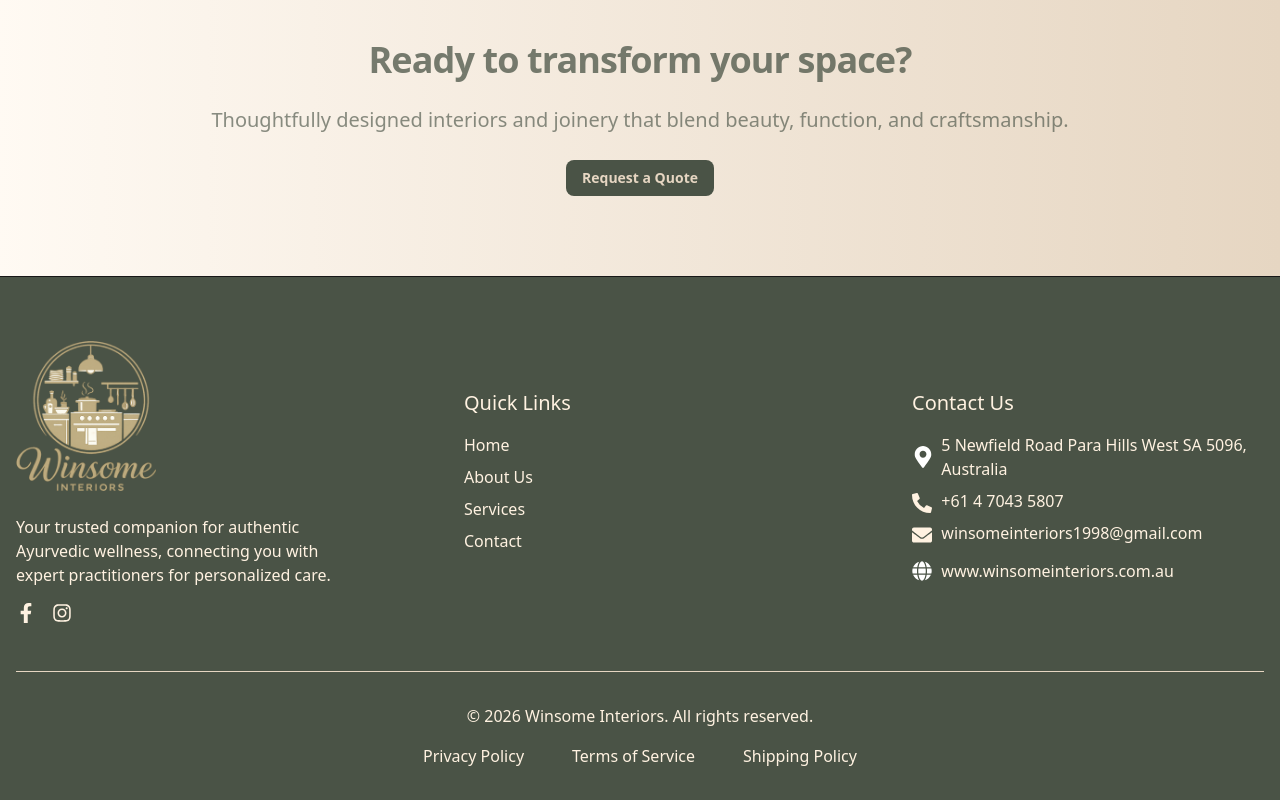
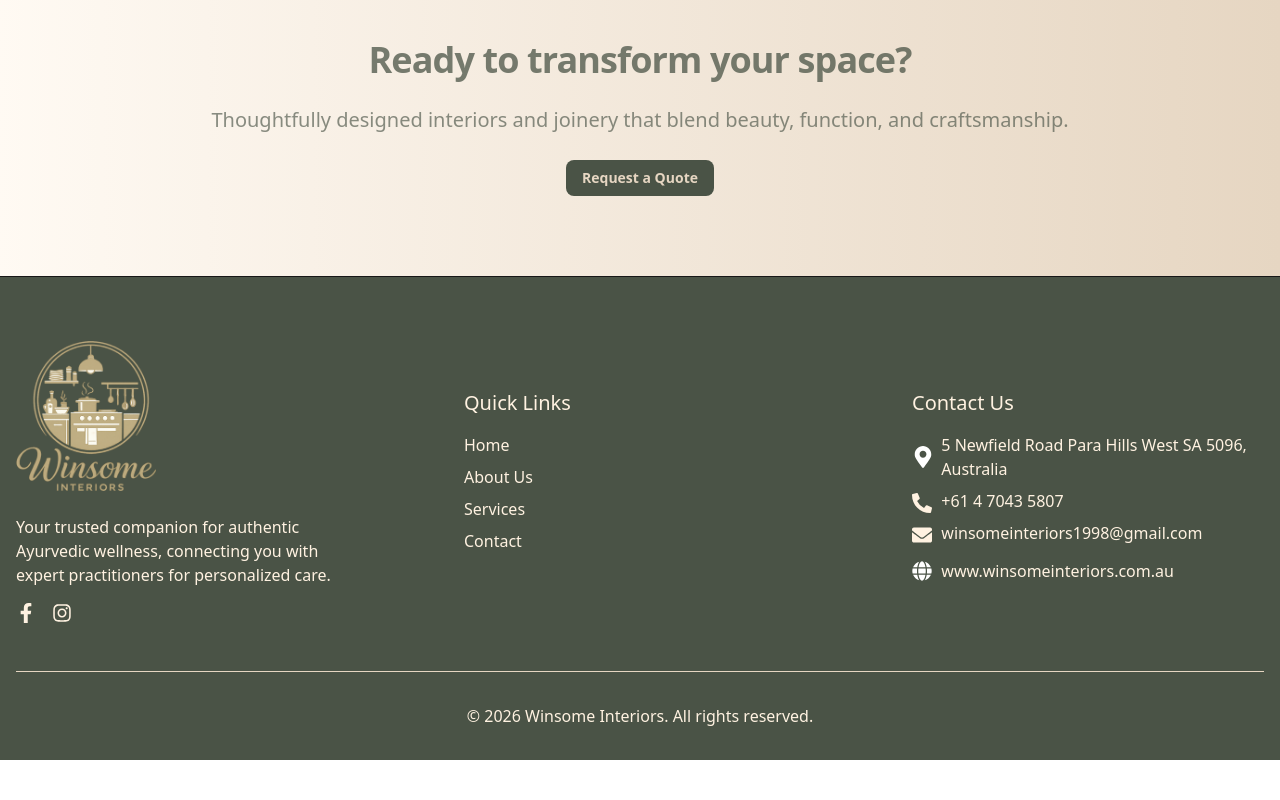
Before and after one commit to Indrajhere/winsome-interiors, a Next.js app: page / in a window 1280 px wide. Shown: the part 3024-3824 px from the top of the page. After the commit the page ends 3784 px from the top, so only its background shows below. Built offline with nearby package versions, Linux system fonts and the light colour scheme.

Commit message:
removing bottom footer line

```diff
--- a/components/Footer.jsx
+++ b/components/Footer.jsx
@@ -125,7 +125,7 @@ const Footer = () => {
           <p className="text-cream">
             © {currentYear} Winsome Interiors. All rights reserved.
           </p>
-          <div className="flex justify-center md:gap-12 gap-6 mt-4">
+          {/* <div className="flex justify-center md:gap-12 gap-6 mt-4">
             {policies.map((policy, index) => (
               <Link
                 key={index}
@@ -135,7 +135,7 @@ const Footer = () => {
                 {policy.label}
               </Link>
             ))}
-          </div>
+          </div> */}
         </div>
       </div>
     </footer>
```
